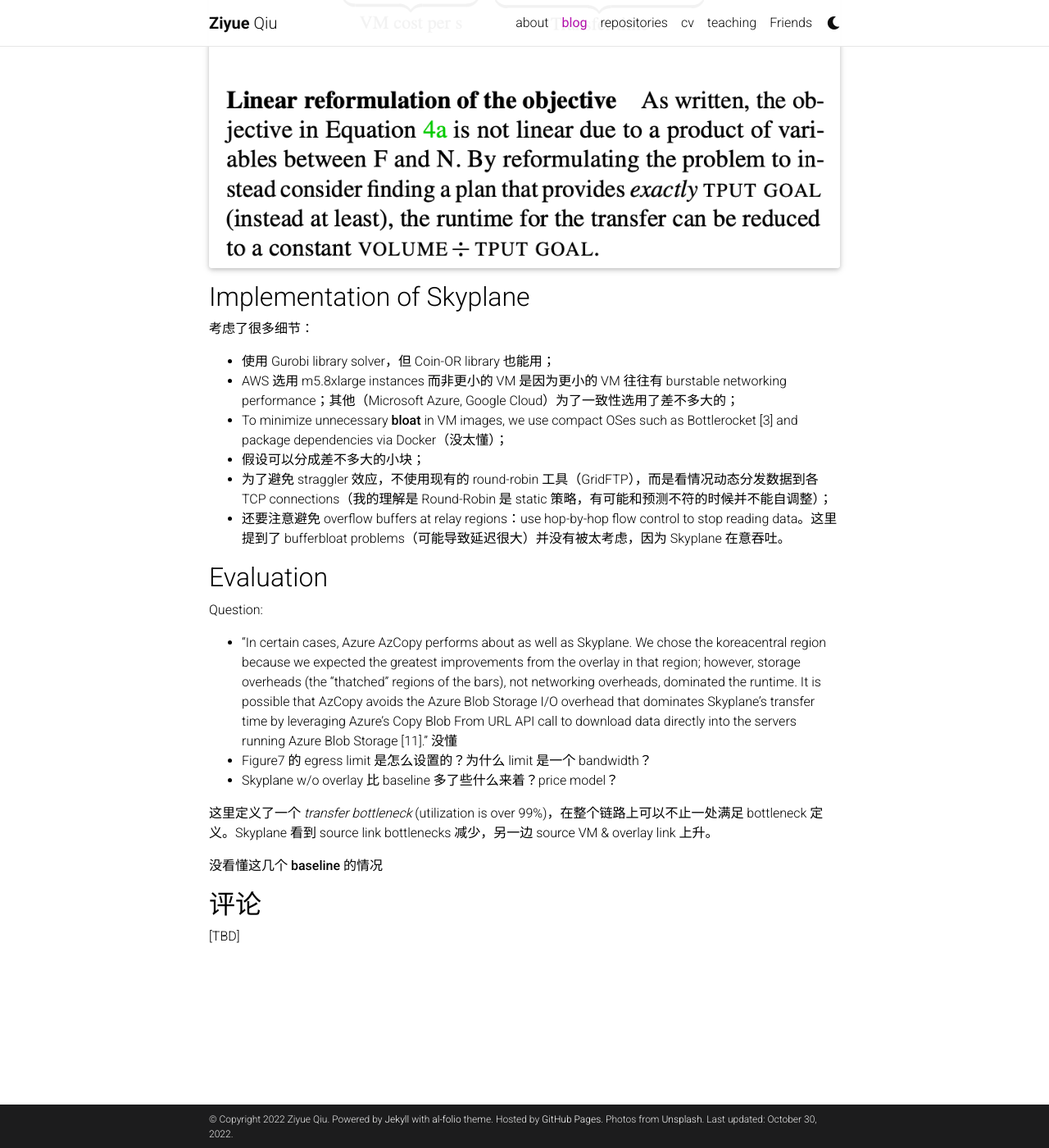
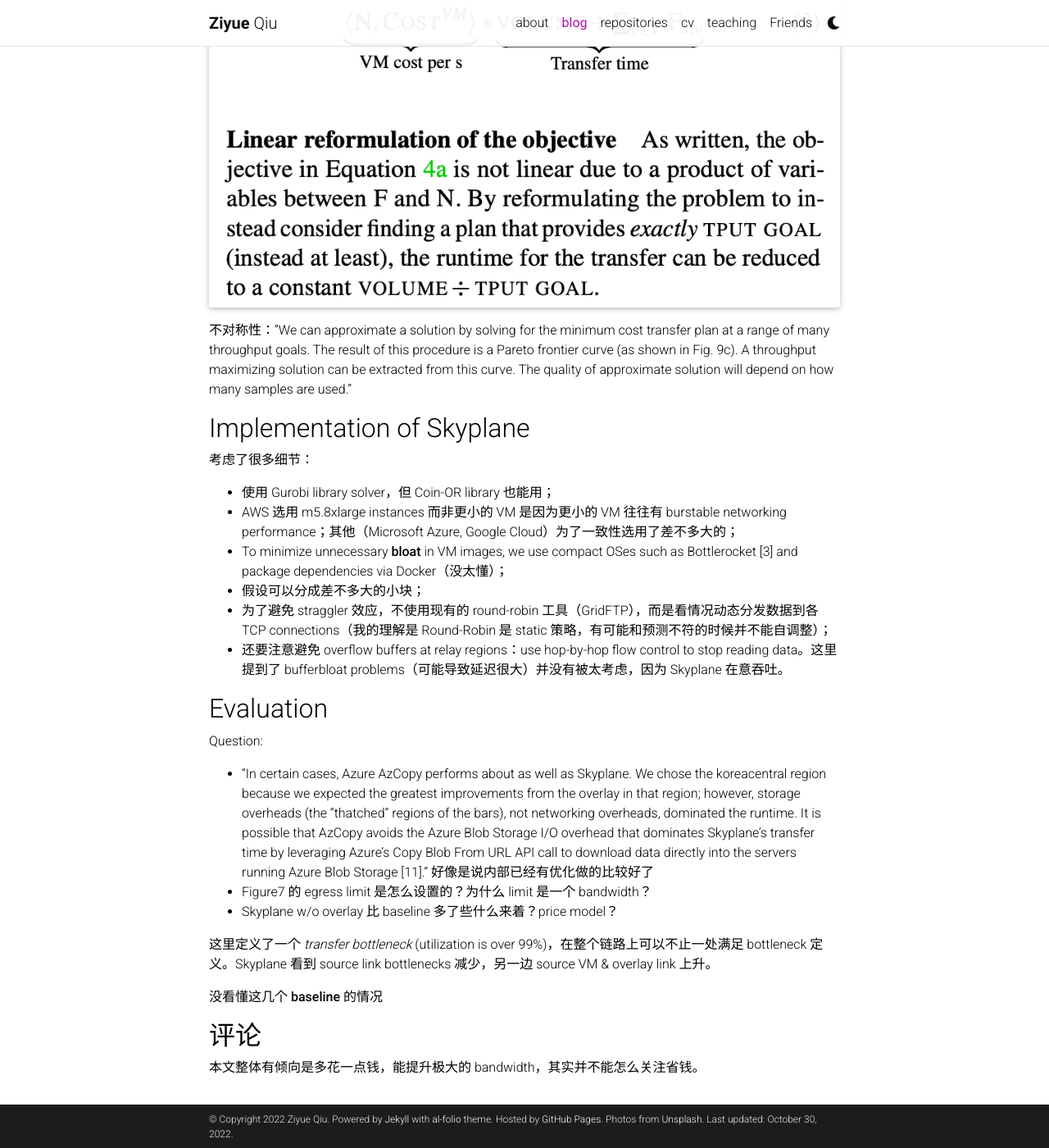
Before and after one commit to ziyueqiu/ziyueqiu.github.io, a Jekyll site: the page built from _posts/2022-10-23-Skyplane (NSDI 23).md, in a window 1280 px wide and 1400 px high, scrolled down 5363 px. Shown: the whole window at 82% size. Built offline with Jekyll 4.4.1, drawn with Linux system fonts in a browser that asks for light colours; full-size pictures stand in for the smaller copies a plugin makes; comment, search, counter and statistics services are not loaded; a style sheet for code colours, icons or effects is not loaded; some of the changed text lies outside the part shown.

Commit message:
add Skyplane

```diff
--- a/_posts/2022-10-23-Skyplane (NSDI 23).md
+++ b/_posts/2022-10-23-Skyplane (NSDI 23).md
@@ -51,7 +51,7 @@
 
 Question:
 
-- 不明白怎么做到比原生支持的传输要快 X 倍。难道是因为可以通过 overlay 增加 bandwidth？
+- ~~不明白怎么做到比原生支持的传输要快 X 倍。难道是因为可以通过 overlay 增加 bandwidth？~~ 是的，比如多开 VM 用来传输
 
 ## Background
 
@@ -118,11 +118,13 @@
 
 Question:
 
-- 如果目标是 minimize cost，有什么情况会比直接点到点传输的 egress cost 要便宜？
+- ~~如果目标是 minimize cost，有什么情况会比直接点到点传输的 egress cost 要便宜？~~ compression or 每个 provider 的不同结点也可能不一样
 
 Objective（这段分析很有意思）：
 
 {% include figure.html path="assets/img/fig/Skyplane-snapshot1.png" class="img-fluid rounded z-depth-1" zoomable=true %}
+
+不对称性："We can approximate a solution by solving for the minimum cost transfer plan at a range of many throughput goals. The result of this procedure is a Pareto frontier curve (as shown in Fig. 9c). A throughput maximizing solution can be extracted from this curve. The quality of approximate solution will depend on how many samples are used."
 
 ## Implementation of Skyplane
 
@@ -139,8 +141,7 @@
 
 Question:
 
-- "In certain cases, Azure AzCopy performs about as well as Skyplane. We chose the koreacentral region because we expected the greatest improvements from the overlay in that region; however, storage overheads (the
-“thatched” regions of the bars), not networking overheads, dominated the runtime. It is possible that AzCopy avoids the Azure Blob Storage I/O overhead that dominates Skyplane’s transfer time by leveraging Azure’s Copy Blob From URL API call to download data directly into the servers running Azure Blob Storage [11]." **没懂**
+- "In certain cases, Azure AzCopy performs about as well as Skyplane. We chose the koreacentral region because we expected the greatest improvements from the overlay in that region; however, storage overheads (the “thatched” regions of the bars), not networking overheads, dominated the runtime. It is possible that AzCopy avoids the Azure Blob Storage I/O overhead that dominates Skyplane’s transfer time by leveraging Azure’s Copy Blob From URL API call to download data directly into the servers running Azure Blob Storage [11]." 好像是说内部已经有优化做的比较好了
 - Figure7 的 egress limit 是怎么设置的？为什么 limit 是一个 bandwidth？
 - Skyplane w/o overlay 比 baseline 多了些什么来着？price model？
 
@@ -150,4 +151,4 @@
 
 ## 评论
 
-[TBD]
+本文整体有倾向是多花一点钱，能提升极大的 bandwidth，其实并不能怎么关注省钱。
```
